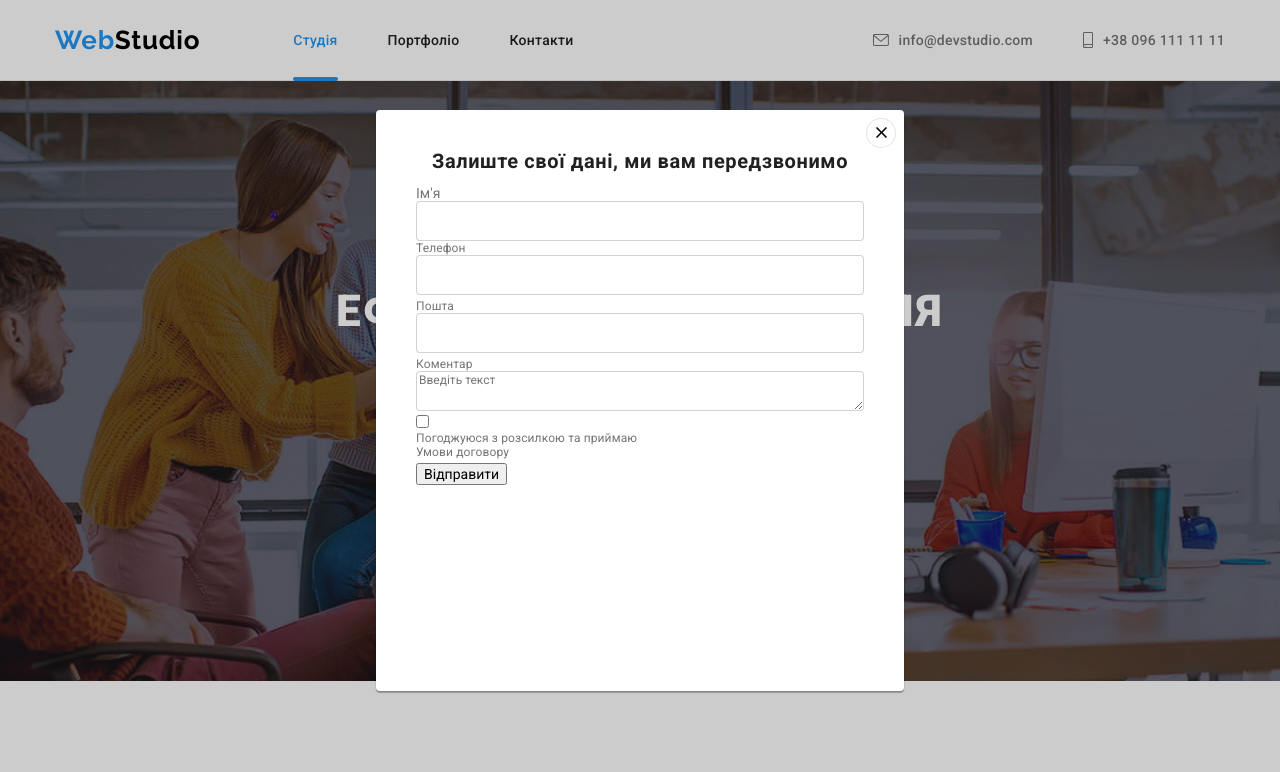
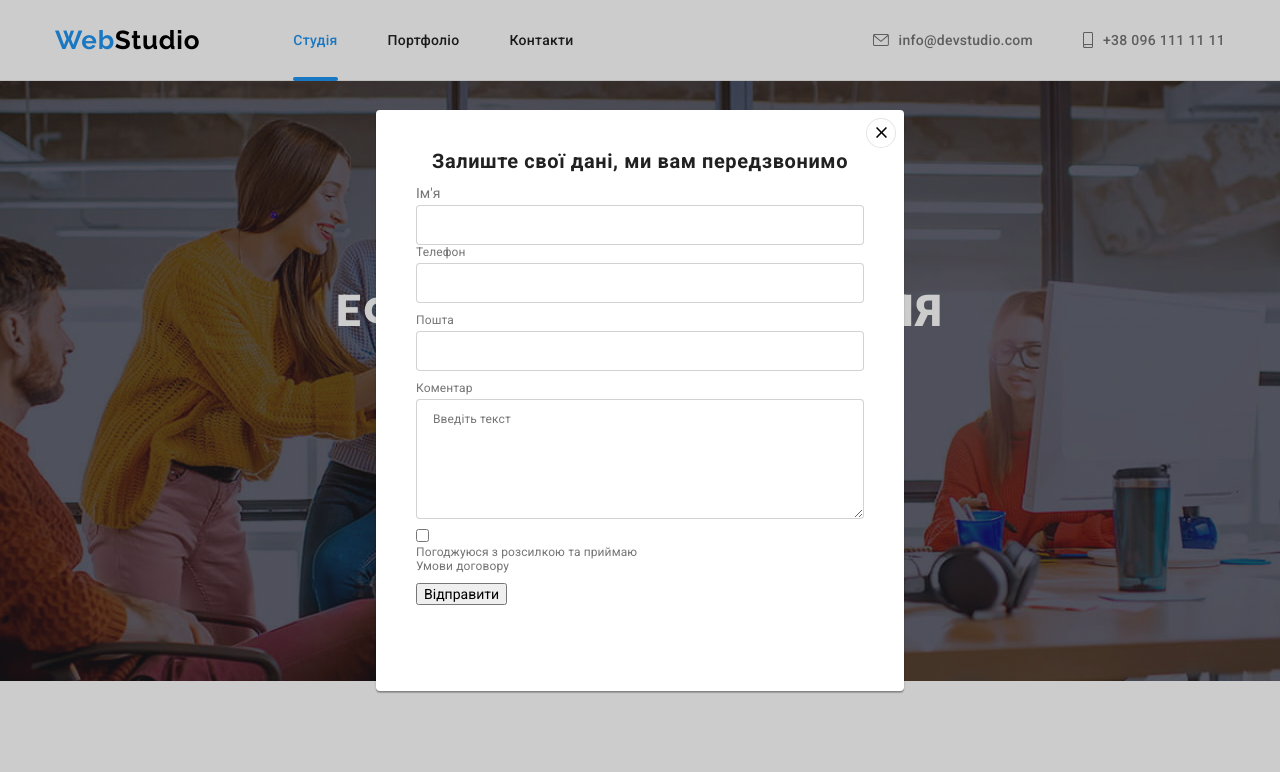
Before and after one commit to ansachuk/goit-markup-hw-05, a plain HTML site: page index.html in a window 1280 px wide. Shown: the top 772 px of the page. Drawn offline with nearby package versions, Linux system fonts and the light colour scheme.

Commit message:
make some bugs

```diff
--- a/css/styles.css
+++ b/css/styles.css
@@ -685,13 +685,27 @@ svg {
 
 	color: var(--font-main-color);
 
-	margin-bottom: 4px;
+	margin-bottom: 10px;
 }
 
+.modal-label{
+margin-bottom: 4px;
+}
 .modal-form-field {
 	height: 40px;
 	border: 1px solid rgba(33, 33, 33, 0.2);
 	border-radius: 4px;
+}
+
+textarea.modal-form-field {
+	height: 120px;
+	padding: 12px 16px;
+
+	font-size: 12px;
+		line-height: 14px;
+		letter-spacing: 0.01em;
+
+		color: rgba(117, 117, 117, 0.5);
 }
 
 .is-hidden {
--- a/index.html
+++ b/index.html
@@ -566,26 +566,26 @@
         <div class="modal-field">
           <strong class="modal-disc">Залиште свої дані, ми вам передзвонимо</strong>
           <form method="get" class="modal-form" name="modal_form">
-            <label class="modal-form-group">
-              <span>Ім'я</span>
-              <input type="text" name="username" class="modal-form-field" />
-            </label>
-            <!-- -------------- MODAL GROUP -------------  -->
             <div class="modal-form-group">
+              <label class="modal-form-group">
+                <span class="modal-label">Ім'я</span>
+                <input type="text" name="username" class="modal-form-field" />
+              </label>
+
               <label class="modal-form-label">
-                <span>Телефон</span>
+                <span class="modal-label">Телефон</span>
                 <input type="tel" name="tel" class="modal-form-field" />
               </label>
 
               <label class="modal-form-label">
-                <span>Пошта</span>
+                <span class="modal-label">Пошта</span>
                 <input type="email" name="email" class="modal-form-field" />
               </label>
 
               <label class="modal-form-label">
-                <span>Коментар</span>
+                <span class="modal-label">Коментар</span>
                 <textarea
-				class="modal-form-field"
+                  class="modal-form-field"
                   name="feedback"
                   cols="30"
                   rows="10"
```
